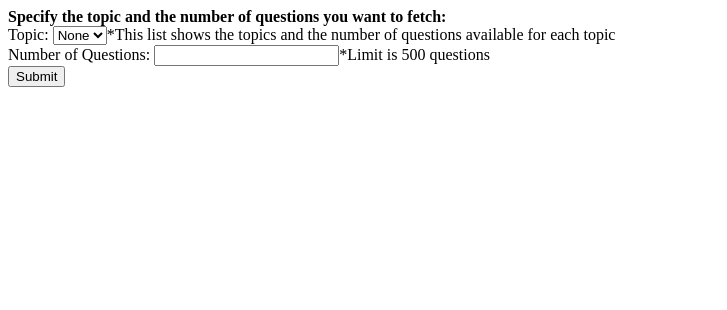
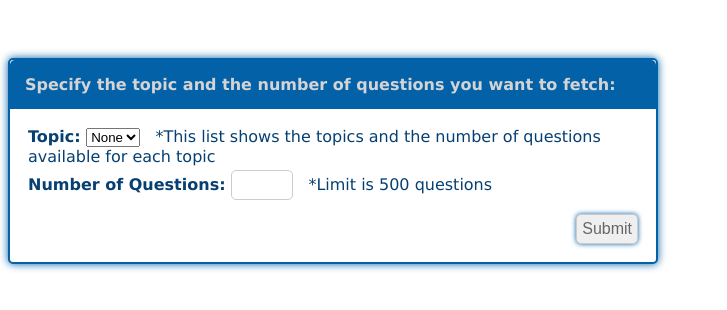
Before and after one commit to g00056871/S-A_Integration, a PHP site: page /getWikiQs.php in a window 1280 px wide. Shown: the top 310 px of the page, without its empty margins (0-727 px from the left). Run offline with PHP 8.4, Linux system fonts and the light colour scheme; data that the repository does not hold is empty.

Commit message:
formatting style of getWikis page

```diff
--- a/getWikiQs.php
+++ b/getWikiQs.php
@@ -44,14 +44,60 @@ require_once 'config.php';
             });
         </script>-->
     </head>
-    <body>
-        <div><b>Specify the topic and the number of questions you want to fetch:</b></div>
-        Topic: <select id="topics">
-            <option id="default" selected="selected">None</option>
-        </select>*This list shows the topics and the number of questions available for each topic<br>
-        Number of Questions: <input type="text" id="qn">*Limit is 500 questions<br>
-        <input type="button" value="Submit" onclick="do_stuff()">
-    </body>
+<body>
+  <div style="font-family: verdana,arial; color: #000099; font-size: 1.00em;">
+
+    <div style="box-sizing: border-box; display: inline-block; width: auto; max-width: 650px; background-color: #FFFFFF; border: 2px solid #0361A8; border-radius: 5px; box-shadow: 0px 0px 8px #0361A8; margin: 50px auto auto;">
+      <div style="background: #0361A8; border-radius: 5px 5px 0px 0px; padding: 15px;">
+        <span style="font-family: verdana,arial; color: #D4D4D4; font-size: 1.00em; font-weight:bold;">
+          Specify the topic and the number of questions you want to fetch:
+        </span>
+      </div>
+      <div style="background: ; padding: 15px">
+        <style type="text/css" scoped>
+          td {text-align:left;font-family: verdana,arial;color: #064073;font-size: 1.00em;}
+          input {border: 1px solid #CCCCCC;border-radius: 5px;color: #666666;display: inline-block;font-size: 1.00em;padding: 5px;width: 50px;}
+          input[type="button"]{height: auto;width: auto;cursor: pointer;box-shadow: 0px 0px 5px #0361A8;float: right;margin-top: 10px;}
+          table.center {margin-left:auto;margin-right:auto;}
+          .error {font-family: verdana,arial;color: #D41313;font-size: 1.00em;}
+        </style>
+        <table>
+          <tr>
+            <td>
+              <b>
+                Topic:
+              </b>
+
+              <select id="topics">
+                <option id="default" selected="selected">
+                  None
+                </option>
+              </select>
+              &nbsp;&nbsp;*This list shows the topics and the number of questions available for each topic
+              <br>
+            </td>
+          </tr>
+          <tr>
+            <td>
+
+              <b>
+                Number of Questions:
+              </b>
+              <input type="text" id="qn">
+              &nbsp;&nbsp;*Limit is 500 questions
+              <br>
+            </td>
+          </tr>
+          <tr>
+            <td>
+              <input type="button" value="Submit" onclick="do_stuff()">
+            </td>
+          </tr>
+        </table>
+      </div>
+    </div>
+  </div>
+</body>
 </html>
 <script type="text/javascript">
     function getHttpObject() {
```
